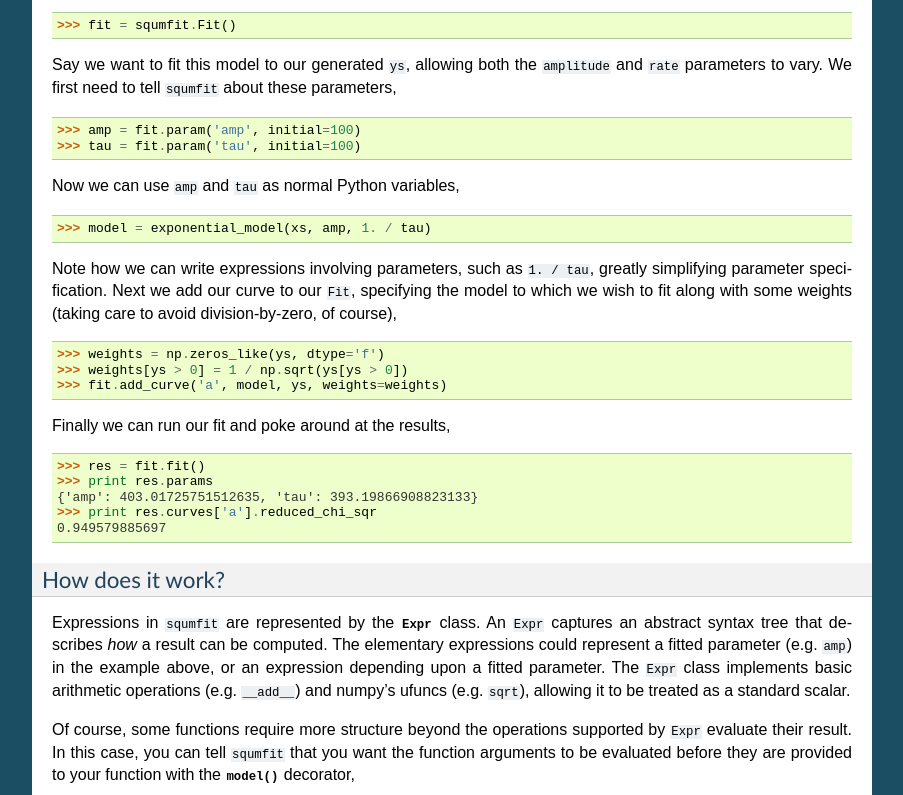
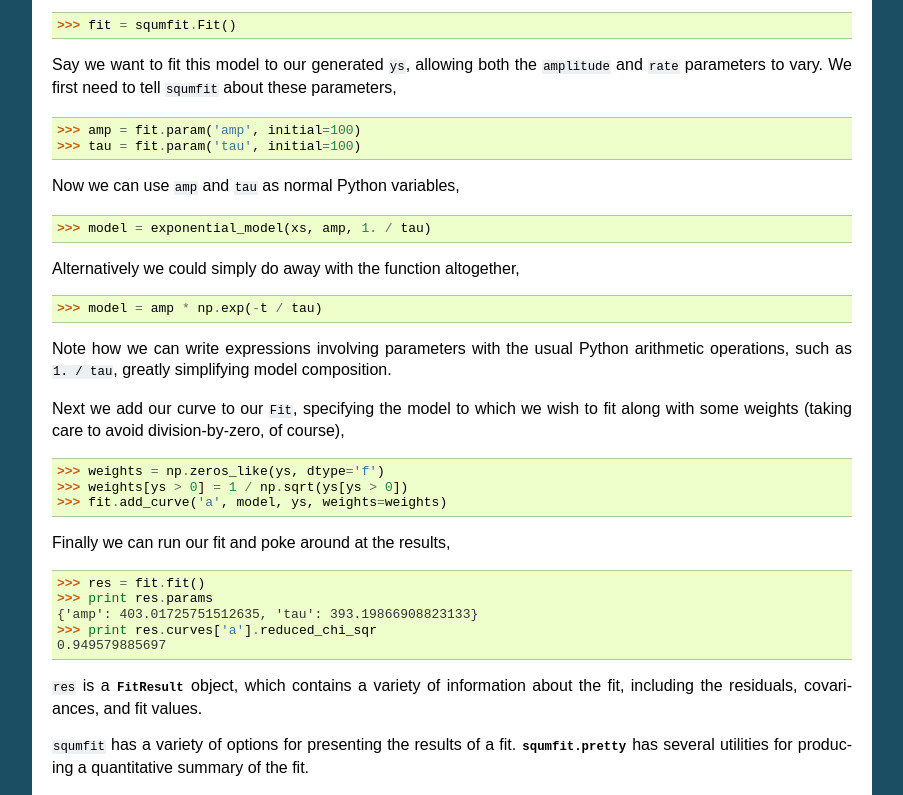
Before and after one commit to bgamari/squmfit, a Sphinx documentation site: the page built from docs/index.rst, in a window 1280 px wide and 1400 px high, scrolled down 943 px. Shown: the top 795 px of the window, without its empty margins (198-1101 px from the left). Built offline with Sphinx 7.4.7, drawn with Linux system fonts in a browser that asks for light colours; some of the changed text lies outside the part shown; grey boxes are pictures that could not be loaded.

Commit message:
More documentation

```diff
--- a/docs/index.rst
+++ b/docs/index.rst
@@ -73,11 +73,17 @@ Now we can use ``amp`` and ``tau`` as normal Python variables,
 
     >>> model = exponential_model(xs, amp, 1. / tau)
 
-Note how we can write expressions involving parameters, such as ``1. /
-tau``, greatly simplifying parameter specification.  Next we add our
-curve to our ``Fit``, specifying the model to which we wish to fit
-along with some weights (taking care to avoid division-by-zero, of
-course),
+Alternatively we could simply do away with the function altogether,
+
+    >>> model = amp * np.exp(-t / tau)
+
+Note how we can write expressions involving parameters with the usual
+Python arithmetic operations, such as ``1. / tau``, greatly
+simplifying model composition.
+
+Next we add our curve to our ``Fit``,
+specifying the model to which we wish to fit along with some weights
+(taking care to avoid division-by-zero, of course),
 
     >>> weights = np.zeros_like(ys, dtype='f')
     >>> weights[ys > 0] = 1 / np.sqrt(ys[ys > 0])
@@ -90,6 +96,22 @@ Finally we can run our fit and poke around at the results,
     {'amp': 403.01725751512635, 'tau': 393.19866908823133}
     >>> print res.curves['a'].reduced_chi_sqr
     0.949579885697
+
+``res`` is a :class:`FitResult` object, which contains a variety of
+information about the fit, including the residuals, covariances, and
+fit values.
+
+``squmfit`` has a variety of options for presenting the results of a
+fit. :mod:`squmfit.pretty` has several utilities for producing a
+quantitative summary of the fit.
+
+.. autofunction:: squmfit.pretty.markdown_fit_result
+   :noindex:
+.. autofunction:: squmfit.pretty.ipynb_fit_result
+   :noindex:
+
+Finally, :mod:`squmfit.plot` can be used to plot fits and residuals.
+
 
 How does it work?
 ~~~~~~~~~~~~~~~~~
```
